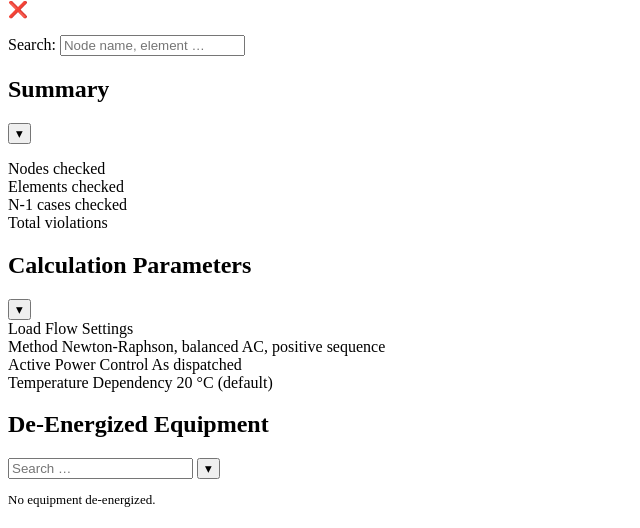
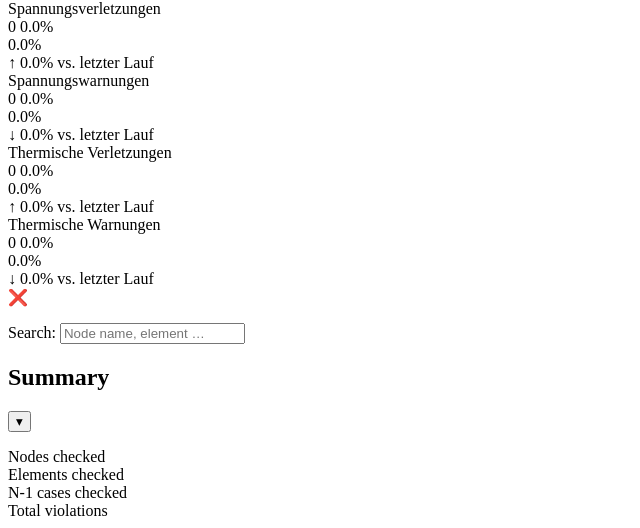
Before and after one commit to hadiibrahim-Engin/pfReporting, a Python web app: template pfreporting/report/templates/report.html.j2 in a window 1280 px wide. Shown: the part 134-662 px from the top of the page, without its empty margins (0-640 px from the left). Run offline with Jinja, Linux system fonts and the light colour scheme; the template is opened without the code that fills it, so the values that code supplies are empty.

Commit message:
feat(report): Add executive summary section and enhance search functionality in N-1, thermal, and voltage reports

```diff
--- a/pfreporting/report/assets/scripts.js
+++ b/pfreporting/report/assets/scripts.js
@@ -67,6 +67,8 @@
             var tbody   = section.querySelector('table tbody');
             if (!tbody) return;
 
+            var labelDefault = btn.dataset.labelDefault || 'Only anomalies';
+            var labelActive = btn.dataset.labelActive || 'Show all';
             var active = btn.classList.toggle('active');
             tbody.querySelectorAll('tr').forEach(function (row) {
                 if (active) {
@@ -76,7 +78,7 @@
                     row.dataset.filterHidden = '0';
                 }
             });
-            btn.textContent = active ? 'Show all' : 'Only anomalies';
+            btn.textContent = active ? labelActive : labelDefault;
             applyVisibility(tbody);
         });
     });
--- /dev/null
+++ b/pfreporting/report/templates/partials/executive_summary.html.j2
@@ -0,0 +1,72 @@
+{% set voltage_total = voltage | length %}
+{% set thermal_total = loading | length %}
+{% set v_viol = voltage | selectattr('status', 'eq', 'violation') | list | length %}
+{% set v_warn = voltage | selectattr('status', 'eq', 'warning') | list | length %}
+{% set t_viol = loading | selectattr('status', 'eq', 'violation') | list | length %}
+{% set t_warn = loading | selectattr('status', 'eq', 'warning') | list | length %}
+
+{% set v_viol_pct = (v_viol / voltage_total * 100) if voltage_total > 0 else 0 %}
+{% set v_warn_pct = (v_warn / voltage_total * 100) if voltage_total > 0 else 0 %}
+{% set t_viol_pct = (t_viol / thermal_total * 100) if thermal_total > 0 else 0 %}
+{% set t_warn_pct = (t_warn / thermal_total * 100) if thermal_total > 0 else 0 %}
+
+{% set v_viol_pct_c = 100 if v_viol_pct > 100 else v_viol_pct %}
+{% set v_warn_pct_c = 100 if v_warn_pct > 100 else v_warn_pct %}
+{% set t_viol_pct_c = 100 if t_viol_pct > 100 else t_viol_pct %}
+{% set t_warn_pct_c = 100 if t_warn_pct > 100 else t_warn_pct %}
+
+<section class="exec-summary" id="sec-exec-summary">
+    <div class="exec-grid">
+        <div class="exec-card exec-card-violation">
+            <div class="exec-title">Spannungsverletzungen</div>
+            <div class="exec-value-row">
+                <span class="exec-value">{{ v_viol }}</span>
+                <span class="exec-percent">{{ "%.1f"|format(v_viol_pct) }}%</span>
+            </div>
+            <div class="bar-container exec-bar">
+                <div class="bar bar-violation" style="width:{{ v_viol_pct_c | round(2) }}%"></div>
+                <span class="bar-label">{{ "%.1f"|format(v_viol_pct) }}%</span>
+            </div>
+            <div class="exec-trend exec-trend-up">↑ 0.0% vs. letzter Lauf</div>
+        </div>
+
+        <div class="exec-card exec-card-warning">
+            <div class="exec-title">Spannungswarnungen</div>
+            <div class="exec-value-row">
+                <span class="exec-value">{{ v_warn }}</span>
+                <span class="exec-percent">{{ "%.1f"|format(v_warn_pct) }}%</span>
+            </div>
+            <div class="bar-container exec-bar">
+                <div class="bar bar-warning" style="width:{{ v_warn_pct_c | round(2) }}%"></div>
+                <span class="bar-label">{{ "%.1f"|format(v_warn_pct) }}%</span>
+            </div>
+            <div class="exec-trend exec-trend-down">↓ 0.0% vs. letzter Lauf</div>
+        </div>
+
+        <div class="exec-card exec-card-violation">
+            <div class="exec-title">Thermische Verletzungen</div>
+            <div class="exec-value-row">
+                <span class="exec-value">{{ t_viol }}</span>
+                <span class="exec-percent">{{ "%.1f"|format(t_viol_pct) }}%</span>
+            </div>
+            <div class="bar-container exec-bar">
+                <div class="bar bar-violation" style="width:{{ t_viol_pct_c | round(2) }}%"></div>
+                <span class="bar-label">{{ "%.1f"|format(t_viol_pct) }}%</span>
+            </div>
+            <div class="exec-trend exec-trend-up">↑ 0.0% vs. letzter Lauf</div>
+        </div>
+
+        <div class="exec-card exec-card-warning">
+            <div class="exec-title">Thermische Warnungen</div>
+            <div class="exec-value-row">
+                <span class="exec-value">{{ t_warn }}</span>
+                <span class="exec-percent">{{ "%.1f"|format(t_warn_pct) }}%</span>
+            </div>
+            <div class="bar-container exec-bar">
+                <div class="bar bar-warning" style="width:{{ t_warn_pct_c | round(2) }}%"></div>
+                <span class="bar-label">{{ "%.1f"|format(t_warn_pct) }}%</span>
+            </div>
+            <div class="exec-trend exec-trend-down">↓ 0.0% vs. letzter Lauf</div>
+        </div>
+    </div>
+</section>
--- a/pfreporting/report/templates/partials/n1.html.j2
+++ b/pfreporting/report/templates/partials/n1.html.j2
@@ -4,19 +4,25 @@
     <div class="section-header">
         <h2>(N-1) Contingency Analysis</h2>
         <div class="section-toolbar-right">
-            <input type="text" class="section-search" data-section="sec-n1"
-                   placeholder="Search …" autocomplete="off">
             <button class="section-toggle" data-target="sec-n1" title="Collapse / Expand">▾</button>
         </div>
     </div>
     <div class="section-body">
         <div class="section-toolbar">
-            <span class="limit-info">
-                Max. loading: {{ n1cfg.max_loading_pct }}% /
-                Voltage: {{ n1cfg.min_voltage_pu }}-{{ n1cfg.max_voltage_pu }} p.u.
-            </span>
+            <div class="toolbar-left">
+                <span class="limit-info">
+                    Max. loading: {{ n1cfg.max_loading_pct }}% /
+                    Voltage: {{ n1cfg.min_voltage_pu }}-{{ n1cfg.max_voltage_pu }} p.u.
+                </span>
+                <input type="text" class="section-search" data-section="sec-n1"
+                       placeholder="Suchen …" autocomplete="off">
+            </div>
             <div class="toolbar-right">
-                <button class="filter-btn">Only anomalies</button>
+                <button class="filter-btn"
+                        data-label-default="Nur Verletzungen / Warnungen anzeigen"
+                        data-label-active="Alle anzeigen">
+                    Nur Verletzungen / Warnungen anzeigen
+                </button>
             </div>
         </div>
         <div class="table-scroll">
--- a/pfreporting/report/templates/partials/thermal.html.j2
+++ b/pfreporting/report/templates/partials/thermal.html.j2
@@ -4,19 +4,25 @@
     <div class="section-header">
         <h2>Thermal Loading</h2>
         <div class="section-toolbar-right">
-            <input type="text" class="section-search" data-section="sec-thermal"
-                   placeholder="Search …" autocomplete="off">
             <button class="section-toggle" data-target="sec-thermal" title="Collapse / Expand">▾</button>
         </div>
     </div>
     <div class="section-body">
         <div class="section-toolbar">
-            <span class="limit-info">
-                Warning from {{ tcfg.warning_pct }}% /
-                Critical from {{ tcfg.violation_pct }}%
-            </span>
+            <div class="toolbar-left">
+                <span class="limit-info">
+                    Warning from {{ tcfg.warning_pct }}% /
+                    Critical from {{ tcfg.violation_pct }}%
+                </span>
+                <input type="text" class="section-search" data-section="sec-thermal"
+                       placeholder="Suchen …" autocomplete="off">
+            </div>
             <div class="toolbar-right">
-                <button class="filter-btn">Only anomalies</button>
+                <button class="filter-btn"
+                        data-label-default="Nur Verletzungen / Warnungen anzeigen"
+                        data-label-active="Alle anzeigen">
+                    Nur Verletzungen / Warnungen anzeigen
+                </button>
             </div>
         </div>
         <table>
--- a/pfreporting/report/templates/partials/voltage.html.j2
+++ b/pfreporting/report/templates/partials/voltage.html.j2
@@ -4,19 +4,25 @@
     <div class="section-header">
         <h2>Voltage Band Check</h2>
         <div class="section-toolbar-right">
-            <input type="text" class="section-search" data-section="sec-voltage"
-                   placeholder="Search …" autocomplete="off">
             <button class="section-toggle" data-target="sec-voltage" title="Collapse / Expand">▾</button>
         </div>
     </div>
     <div class="section-body">
         <div class="section-toolbar">
-            <span class="limit-info">
-                Limits: {{ vcfg.lower_violation }}-{{ vcfg.lower_warning }} /
-                {{ vcfg.upper_warning }}-{{ vcfg.upper_violation }} p.u.
-            </span>
+            <div class="toolbar-left">
+                <span class="limit-info">
+                    Limits: {{ vcfg.lower_violation }}-{{ vcfg.lower_warning }} /
+                    {{ vcfg.upper_warning }}-{{ vcfg.upper_violation }} p.u.
+                </span>
+                <input type="text" class="section-search" data-section="sec-voltage"
+                       placeholder="Suchen …" autocomplete="off">
+            </div>
             <div class="toolbar-right">
-                <button class="filter-btn">Only anomalies</button>
+                <button class="filter-btn"
+                        data-label-default="Nur Verletzungen / Warnungen anzeigen"
+                        data-label-active="Alle anzeigen">
+                    Nur Verletzungen / Warnungen anzeigen
+                </button>
             </div>
         </div>
         <table>
--- a/pfreporting/report/templates/report.html.j2
+++ b/pfreporting/report/templates/report.html.j2
@@ -10,6 +10,7 @@
 <div class="report">
 
     {% include 'partials/header.html.j2' %}
+    {% include 'partials/executive_summary.html.j2' %}
     {% include 'partials/ampel.html.j2' %}
 
     <!-- Global Search -->
```
Also changed, not shown: pfreporting/report/assets/style.css (+82 -0 lines).
